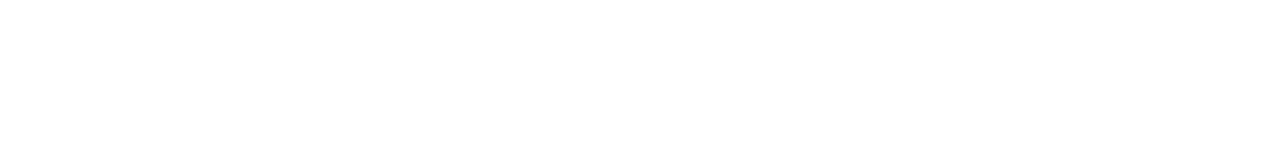
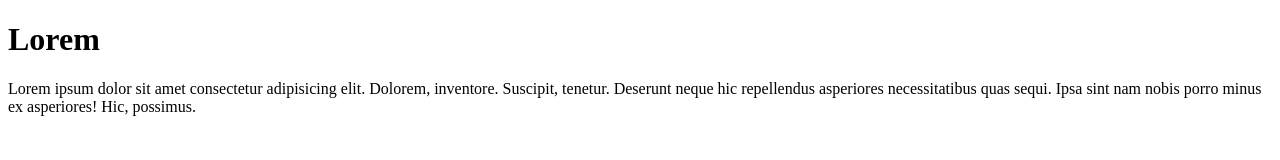
Before and after one commit to iamwhiterabbit18/demo-repo, a plain HTML site: page some.html in a window 1280 px wide. Drawn offline with Linux system fonts and the light colour scheme.

Commit message:
Added Lorem deets

```diff
--- a/some.html
+++ b/some.html
@@ -3,9 +3,10 @@
 <head>
     <meta charset="UTF-8">
     <meta name="viewport" content="width=device-width, initial-scale=1.0">
-    <title>Document</title>
+    <title>Lorem</title>
 </head>
 <body>
-
+    <h1>Lorem</h1>
+    <p>Lorem ipsum dolor sit amet consectetur adipisicing elit. Dolorem, inventore. Suscipit, tenetur. Deserunt neque hic repellendus asperiores necessitatibus quas sequi. Ipsa sint nam nobis porro minus ex asperiores! Hic, possimus.</p>
 </body>
 </html>
```
